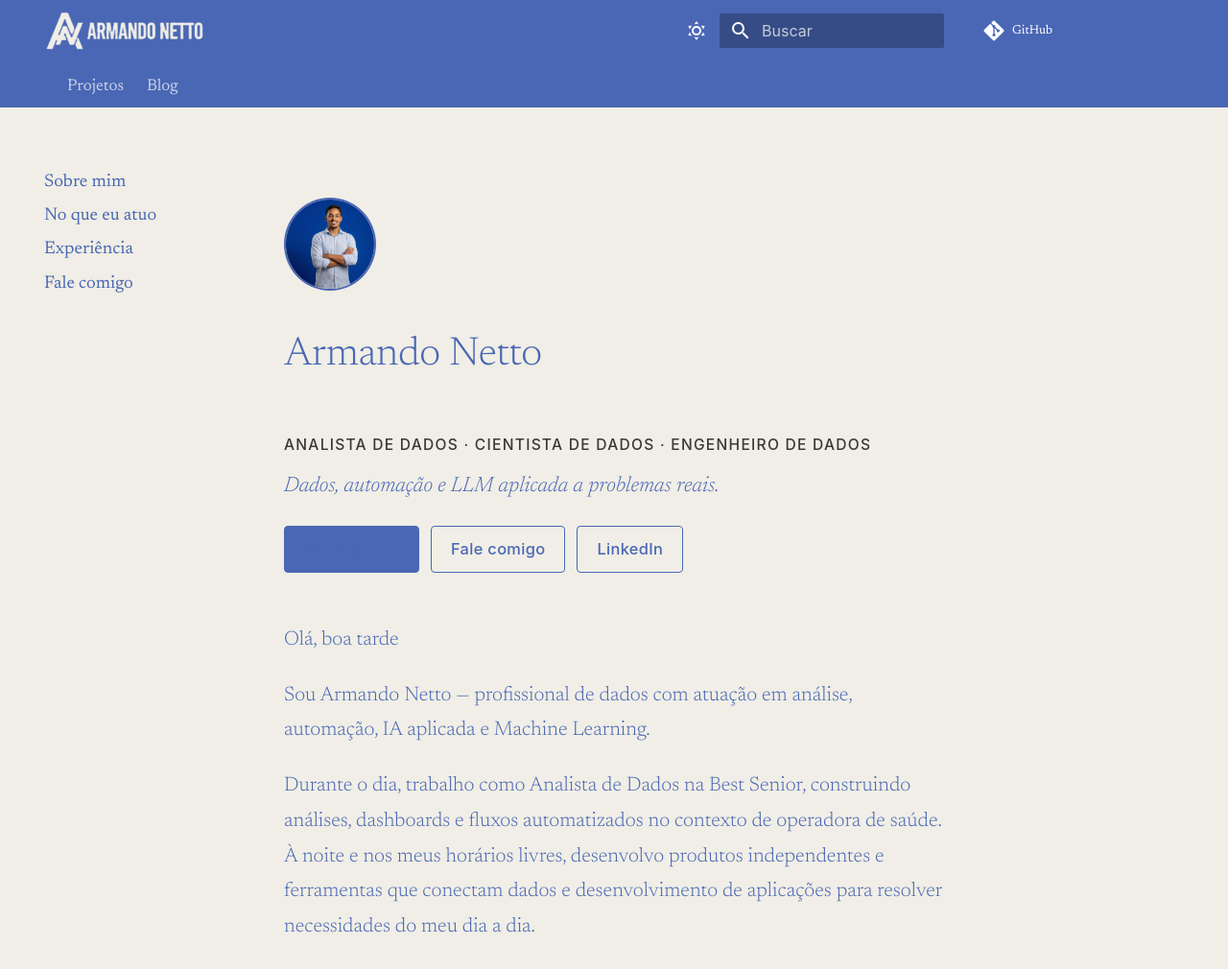
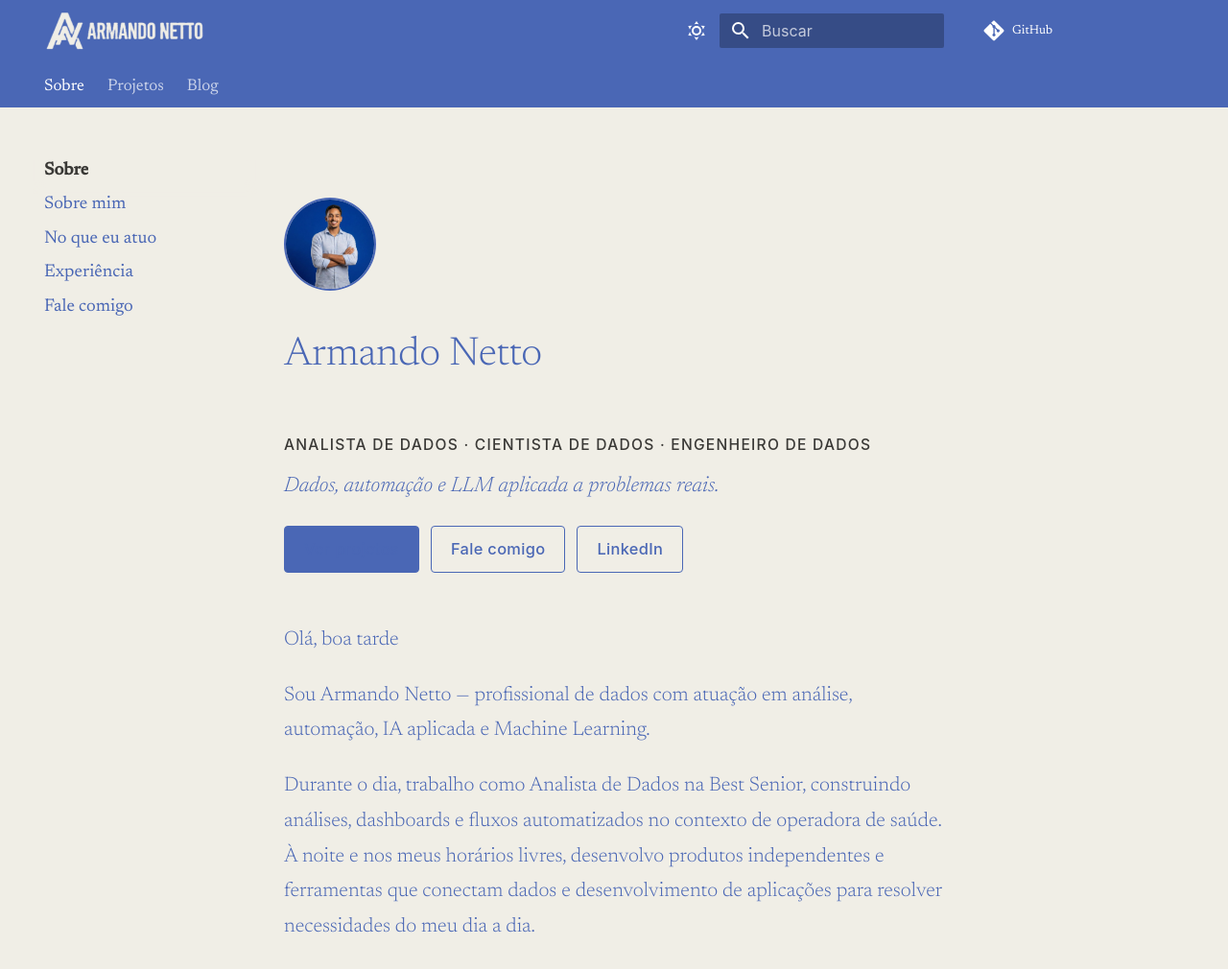
Before and after one commit to armandonettox/portifolio, an MkDocs documentation site: the page built from docs/index.md, in a window 1280 px wide and 1010 px high. Shown: the whole window at 96% size. Built offline with MkDocs 1.6.1 and Material for MkDocs 9.7.7, drawn with Linux system fonts in a browser that asks for light colours.

Commit message:
feat(nav): nomeia aba sobre e habilita voltar ao topo e highlight de busca

```diff
--- a/mkdocs.yml
+++ b/mkdocs.yml
@@ -18,7 +18,9 @@
     - navigation.instant.progress
     - navigation.tracking
     - navigation.tabs
+    - navigation.top
     - search.suggest
+    - search.highlight
     - content.code.copy
   palette:
     - media: "(prefers-color-scheme: light)"
@@ -55,7 +57,7 @@
       alternate_style: true
 
 nav:
-  - " ":
+  - Sobre:
       - Sobre mim: index.md
       - No que eu atuo: competencias.md
       - Experiência: experiencia.md
```
